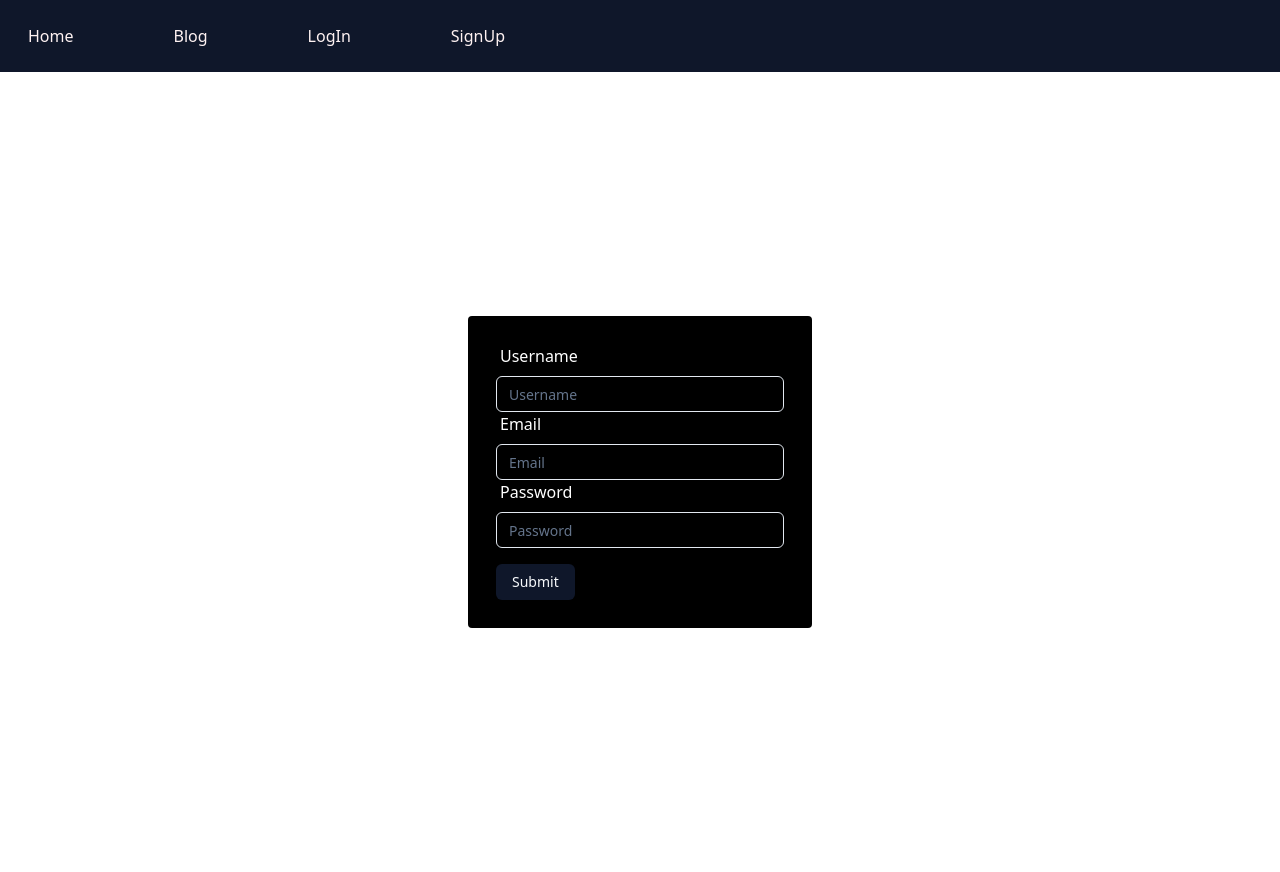
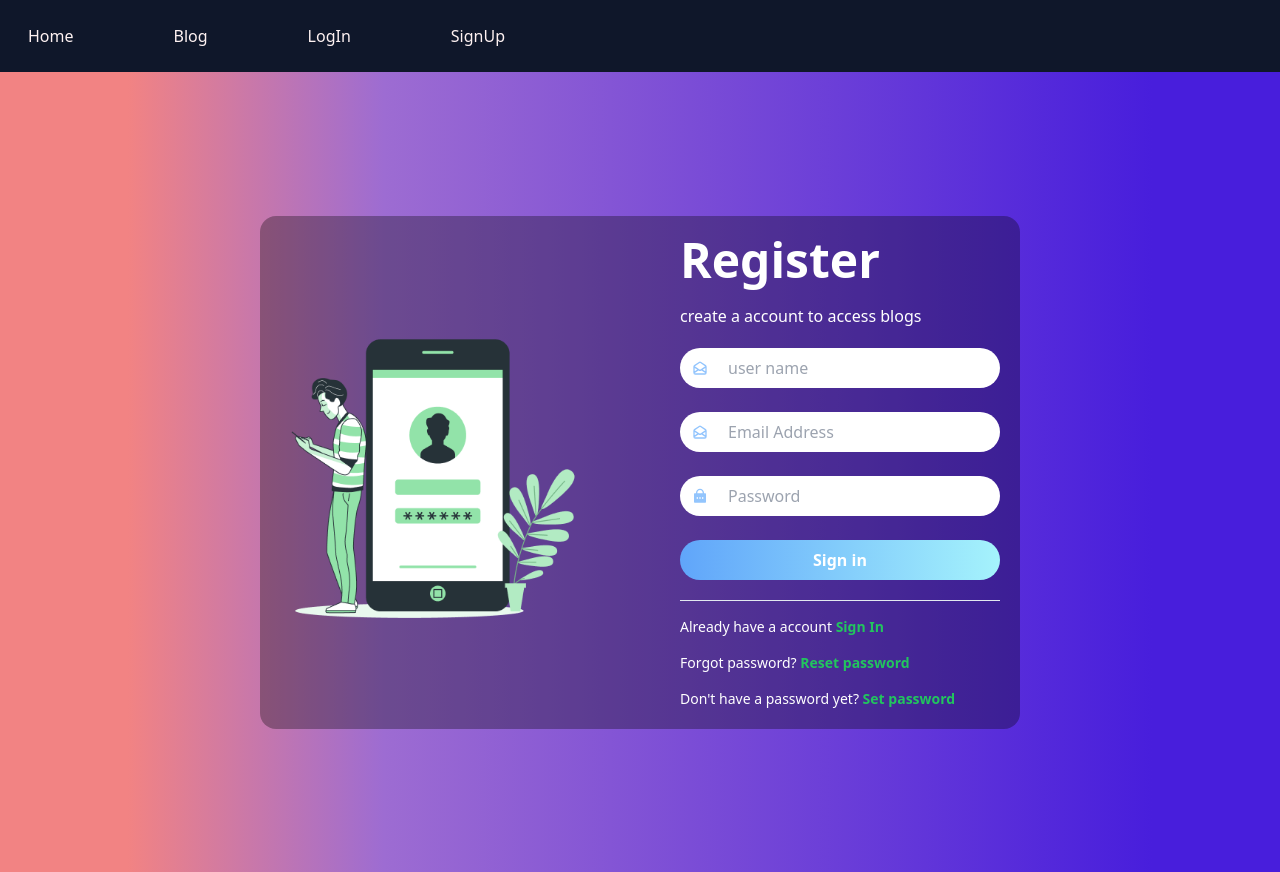
Before and after one commit to ASIMNEUPANE/Nest-JS_Prisma, a Next.js app in the folder client/: page /signup in a window 1280 px wide. Built offline with nearby package versions, Linux system fonts and the light colour scheme.

Commit message:
Fix capitalization in "Sign Up" link and update styling in Otp component

```diff
--- a/client/app/login/page.tsx
+++ b/client/app/login/page.tsx
@@ -89,7 +89,7 @@ export default function login() {
             <button type='submit' className="bg-gradient-to-r from-blue-400 to-cyan-200 w-80 font-semibold rounded-full py-2">Sign in</button>
           </form>
           <div className="text-white border-t border-white-light pt-4 space-y-4 text-sm">
-            <p>Don't have an account? <Link href={'signup'} className="text-green-500 font-semibold cursor-pointer ">Sign up</Link></p>
+            <p>Don't have an account? <Link href={'signup'} className="text-green-500 font-semibold cursor-pointer ">Sign Up</Link></p>
             <p>Forgot password? <a className="text-green-500 font-semibold cursor-pointer">Reset password</a></p>
             <p>Don't have a password yet? <a className="text-green-500 font-semibold cursor-pointer">Set password</a></p>
           </div>
--- a/client/app/signup/page.tsx
+++ b/client/app/signup/page.tsx
@@ -1,6 +1,8 @@
 'use client'
-import { Input } from "@/components/ui/input";
-import { Button } from "@/components/ui/button";
+import Image from "next/image";
+import { RiLockPasswordFill } from "react-icons/ri";
+import { HiOutlineMailOpen } from "react-icons/hi";
+import Link from "next/link";
 import { z } from "zod";
 import { zodResolver } from "@hookform/resolvers/zod";
 import { useForm } from "react-hook-form";
@@ -34,7 +36,7 @@ function Page() {
 
     console.log(success)
     if (isPending) {
-        return     <div className="flex h-screen items-center justify-center">
+        return <div className="flex h-screen items-center justify-center">
 
             <Loader />
         </div>
@@ -46,48 +48,56 @@ function Page() {
     }
 
     return (
-        <div className="h-screen flex justify-center items-center ">
-            <div className="p-7 rounded bg-black">
-                <form onSubmit={handleSubmit(onSubmit)}>
-                    <div>
-                        <label className="ml-1 text-white">Username</label>
-                        <Input
-                            {...register("name")}
-                            className="block mt-2 w-72 rounded-md  text-white"
-                            type="text"
-                            placeholder="Username"
-                        />
-                        {errors.name && <p className="text-red-500">{errors.name.message}</p>}
-                    </div>
-                    <div>
-                        <label className="ml-1 text-white">Email</label>
-                        <Input
-                            {...register("email")}
-                            className="block mt-2 w-72 rounded-md  text-white"
-                            type="text"
-                            placeholder="Email"
-                        />
-                        {errors.email && <p className="text-red-500">{errors.email.message}</p>}
-                    </div>
-                    <div>
-                        <label className="ml-1 text-white">Password</label>
-                        <Input
-                            {...register("password")}
-                            className="block mt-2 w-72 rounded-md  text-white"
-                            type="password"
-                            placeholder="Password"
-                        />
-                        {errors.password && <p className="text-red-500">{errors.password.message}</p>}
-                    </div>
-                    <Button className="mt-4" type="submit">Submit</Button>
-                    {error && <div className="text-red-500">
-                        {error}
 
 
+        <div className="bg-gradient-to-r from-[#F28383] from-10% via-[#9D6CD2] via-30% to-[#481EDC] to-90% flex items-center justify-center h-screen">
+            <div className="max-w-[960px] bg-black-dark grid grid-cols-2 items-center gap-20 p-5 rounded-2xl">
+                <div>
+                    <Image className="rounded-2xl" src="/images/loginbg.png" width={300}
+                        height={500} alt="bg" />
+                    {/* <Image src="/images/loginfe.jpeg" width={300}
+            height={500} alt="bg" className="absolute top-36" /> */}
+                </div>
 
-                    </div>}
-                </form>
+                <div className="max-w-80 grid gap-5">
+                    <h1 className="text-5xl font-bold text-white">Register</h1>
+                    <p className="text-white">create a account to access blogs</p>
+                    <form onSubmit={handleSubmit(onSubmit)} className="space-y-6 text-white">
+                        <div className="relative">
+                            <div className="absolute top-1 left-1 bg-white-medium rounded-full p-2 flex items-center justify-center text-blue-300">
+                                <HiOutlineMailOpen />
+                            </div>
+                            <input {...register("name")} type="email" placeholder="user name" className="w-80 bg-white py-2 px-12 rounded-full focus:bg-black-dark focus:outline-none focus:ring-1 focus:ring-neon-blue focus:drop-shadow-lg text-blue-300" />
+                            {errors.name && <p className="text-red-500">{errors.name.message}</p>}
+
+                        </div>
+                        <div className="relative">
+                            <div className="absolute top-1 left-1 bg-white-medium rounded-full p-2 flex items-center justify-center text-blue-300">
+                                <HiOutlineMailOpen />
+                            </div>
+                            <input {...register("email")} type="email" placeholder="Email Address" className="w-80 bg-white py-2 px-12 rounded-full focus:bg-black-dark focus:outline-none focus:ring-1 focus:ring-neon-blue focus:drop-shadow-lg text-blue-300" />
+                            {errors.email && <p className="text-red-500">{errors.email.message}</p>}
+
+                        </div>
+                        <div className="relative">
+                            <div className="absolute top-1 left-1 bg-white-medium rounded-full p-2 flex items-center justify-center text-blue-300">
+                                <RiLockPasswordFill />
+                            </div>
+                            <input {...register("password")} type="text" placeholder="Password" className="w-80 bg-white-light py-2 px-12 rounded-full focus:bg-black-dark focus:outline-none focus:ring-1 focus:ring-neon-blue focus:drop-shadow-lg text-blue-300" />
+                            {errors.password && <p className="text-red-500">{errors.password.message}</p>}
+
+                        </div>
+                        <button type='submit' className="bg-gradient-to-r from-blue-400 to-cyan-200 w-80 font-semibold rounded-full py-2">Sign in</button>
+                    </form>
+                    <div className="text-white border-t border-white-light pt-4 space-y-4 text-sm">
+                        <p>Already have a account <Link href={'login'} className="text-green-500 font-semibold cursor-pointer ">Sign In</Link></p>
+                        <p>Forgot password? <a className="text-green-500 font-semibold cursor-pointer">Reset password</a></p>
+                        <p>Don't have a password yet? <a className="text-green-500 font-semibold cursor-pointer">Set password</a></p>
+                    </div>
+                    {error && <div className="text-red-500">{error}</div>}
+                </div>
             </div>
+
         </div>
     );
 }
--- a/client/components/Otp.tsx
+++ b/client/components/Otp.tsx
@@ -11,7 +11,6 @@ import { otpValidation } from '@/validator/otp.schema'
 import { Button } from './ui/button'
 import { URLS } from "@/constants";
 import Loader from './Loader'
-import { boolean } from 'zod'
 
 type user = {
     email: string,
@@ -67,25 +66,34 @@ export function Otp({ email }: { email: string }) {
     if (regenOtp) {
         return (
 
-            <div className='flex-col'>
-                <input type="text" value={email} />
+            <div className="w-screen bg-gradient-to-r from-[#F28383] from-10% via-[#9D6CD2] via-30% to-[#481EDC] to-90% flex items-center justify-center h-screen">
+
+                <div className="max-w-[960px] bg-black-dark  items-center gap-10 p-5 rounded-2xl flex flex-col">
+
+                    <div className=''>
+                        <div className='bg-none  p-1 rounded-md text-white'><h1>{email}</h1></div>
+                    </div>
+                    <div>
                         <InputOTP value={user.otp} maxLength={6} pattern={REGEXP_ONLY_DIGITS_AND_CHARS} onChange={(value) => setUser({ ...user, otp: value })}>
                             <InputOTPGroup>
-                        <InputOTPSlot index={0} />
-                        <InputOTPSlot index={1} />
-                        <InputOTPSlot index={2} />
-                        <InputOTPSlot index={3} />
-                        <InputOTPSlot index={4} />
-                        <InputOTPSlot index={5} />
+                                <InputOTPSlot className='text-white' index={0} />
+                                <InputOTPSlot className='text-white' index={1} />
+                                <InputOTPSlot className='text-white' index={2} />
+                                <InputOTPSlot className='text-white' index={3} />
+                                <InputOTPSlot className='text-white' index={4} />
+                                <InputOTPSlot className='text-white' index={5} />
                             </InputOTPGroup>
                         </InputOTP>
                         {zodErr && <p className="text-red-500">{zodErr}</p>}
-
+                    </div>
+                    <div>
                         <Button onClick={handleSubmit}>Submit</Button>
                         {error && <div className="text-red-500">{error}
                             <Button onClick={regenHandler}>regenrate token</Button>
                         </div>}
 
+                    </div>
+                </div>
             </div>
 
         )
```
Lines whose indentation alone changed are shown as unchanged.
